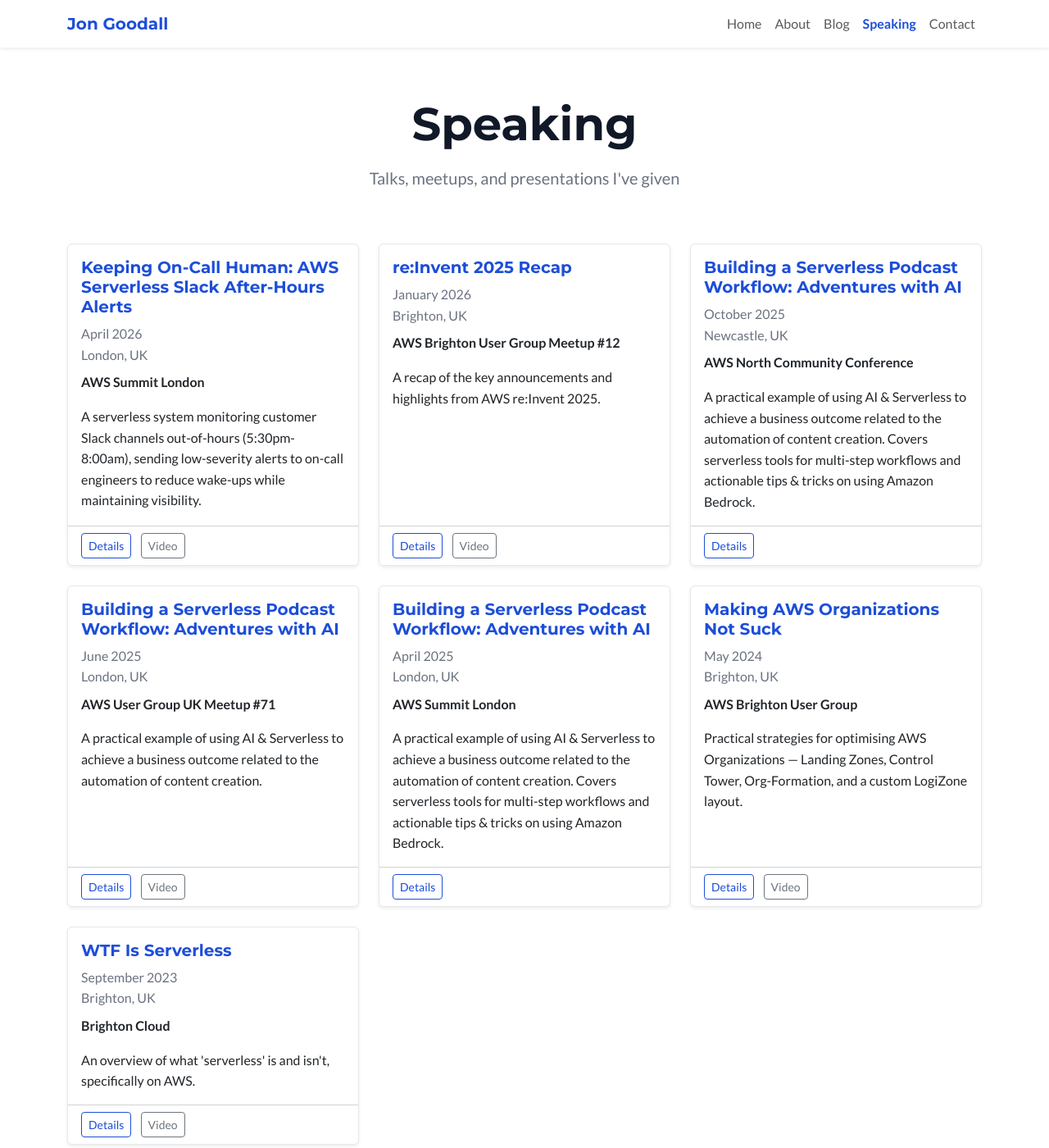
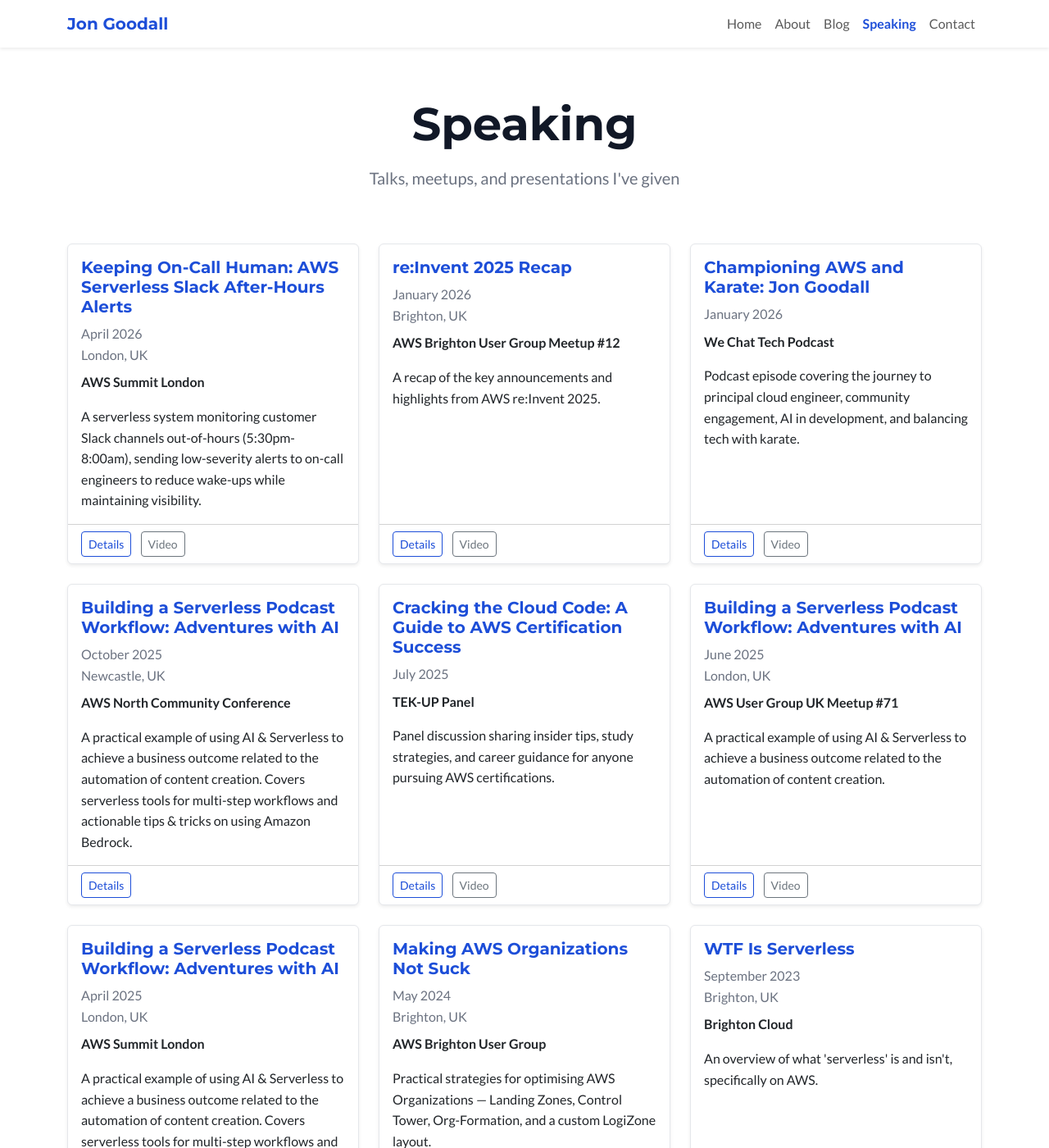
Before and after one commit to jdgoodall1/jdgoodall1.github.io, a Jekyll site: the page built from speaking.html, in a window 1280 px wide and 1400 px high. Shown: the whole window at 82% size. Built offline with Jekyll 4.4.1, drawn with Linux system fonts in a browser that asks for light colours; some of the changed text lies outside the part shown.

Commit message:
backfill

```diff
--- a/_data/speaking.yml
+++ b/_data/speaking.yml
@@ -6,6 +6,13 @@
 #   description: "Brief description"
 #   slides_url: "https://..."  (optional)
 #   video_url: "https://..."   (optional)
+
+- title: "AWS Summit 2023 Recap"
+  event: "Brighton Cloud"
+  date: 2023-06-21
+  location: "Brighton, UK"
+  description: "AWS Summit 2023 summary co-presented with Karl Robinson."
+  video_url: "https://www.youtube.com/watch?v=RC1jjFF1CLM"
 
 - title: "WTF Is Serverless"
   event: "Brighton Cloud"
@@ -54,3 +61,15 @@
   location: "Brighton, UK"
   description: "A recap of the key announcements and highlights from AWS re:Invent 2025."
   video_url: "https://www.youtube.com/watch?v=O-KEB_tz_kE"
+
+- title: "Championing AWS and Karate: Jon Goodall"
+  event: "We Chat Tech Podcast"
+  date: 2026-01-19
+  description: "Podcast episode covering the journey to principal cloud engineer, community engagement, AI in development, and balancing tech with karate."
+  video_url: "https://www.youtube.com/watch?v=WutHrnXv4Ag"
+
+- title: "Cracking the Cloud Code: A Guide to AWS Certification Success"
+  event: "TEK-UP Panel"
+  date: 2025-07-08
+  description: "Panel discussion sharing insider tips, study strategies, and career guidance for anyone pursuing AWS certifications."
+  video_url: "https://www.youtube.com/watch?v=Q44wWfHlVPw"
--- /dev/null
+++ b/_talks/cracking-the-cloud-code.md
@@ -0,0 +1,19 @@
+---
+layout: talk
+title: "Cracking the Cloud Code: A Guide to AWS Certification Success"
+slug: cracking-the-cloud-code
+date: 2025-07-08
+event: "TEK-UP Panel"
+video_url: "https://www.youtube.com/watch?v=Q44wWfHlVPw"
+description: "Panel discussion sharing insider tips, study strategies, and career guidance for anyone pursuing AWS certifications."
+---
+
+A panel discussion with three voices from the AWS community sharing insider tips, study strategies, and career guidance for anyone pursuing AWS certifications — whether just starting out or looking to level up.
+
+**Speakers:**
+- Czarina Barnsby – Head of Technical Architecture at Accenture UK & Ireland
+- Jon Goodall – Lead Cloud Engineer at Logicata
+- Karl Robinson – CEO & Co-Founder of Logicata
+
+**Moderated by:**
+- Aymen Tangara – DevOps Advocate
--- /dev/null
+++ b/_talks/we-chat-tech-podcast.md
@@ -0,0 +1,18 @@
+---
+layout: talk
+title: "Championing AWS and Karate: Jon Goodall"
+slug: we-chat-tech-podcast
+date: 2026-01-19
+event: "We Chat Tech Podcast"
+video_url: "https://www.youtube.com/watch?v=WutHrnXv4Ag"
+description: "Podcast episode covering the journey to principal cloud engineer, community engagement, AI in development, and balancing tech with karate."
+---
+
+In this episode, Jon shares his journey to becoming a principal cloud engineer specialising in AWS and DevOps. Topics covered include:
+
+- Breaking into the tech industry and the challenges of getting into DevOps
+- The importance of community engagement, particularly through user groups
+- How AI is transforming development practices
+- Balancing a tech career with hobbies like karate
+- Advocating for simplicity in tech solutions
+- The evolving nature of cloud roles and fostering community growth in tech hubs like Brighton
```
Also changed, not shown: _talks/aws-summit-2023-recap.md (added, +12 -0 lines).
